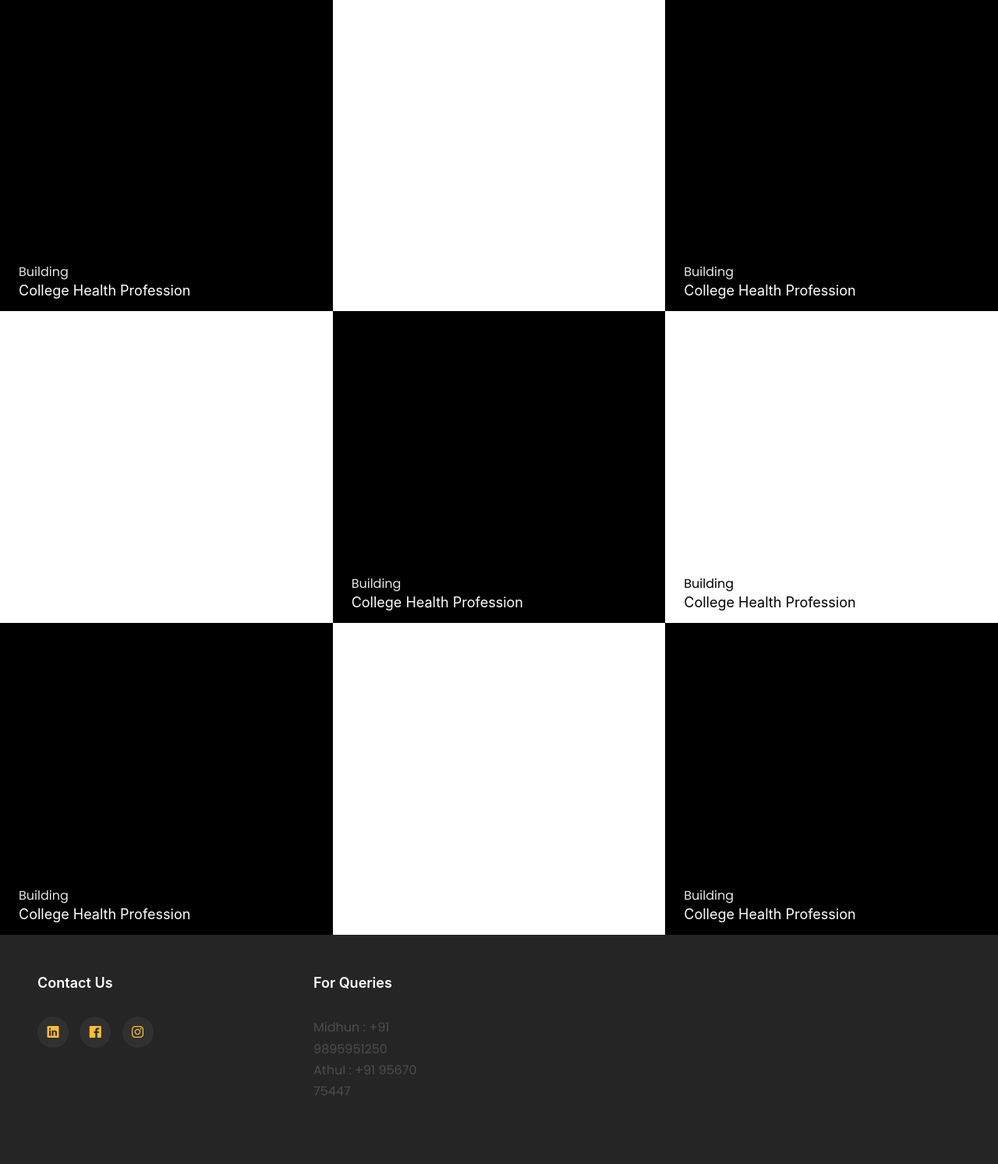
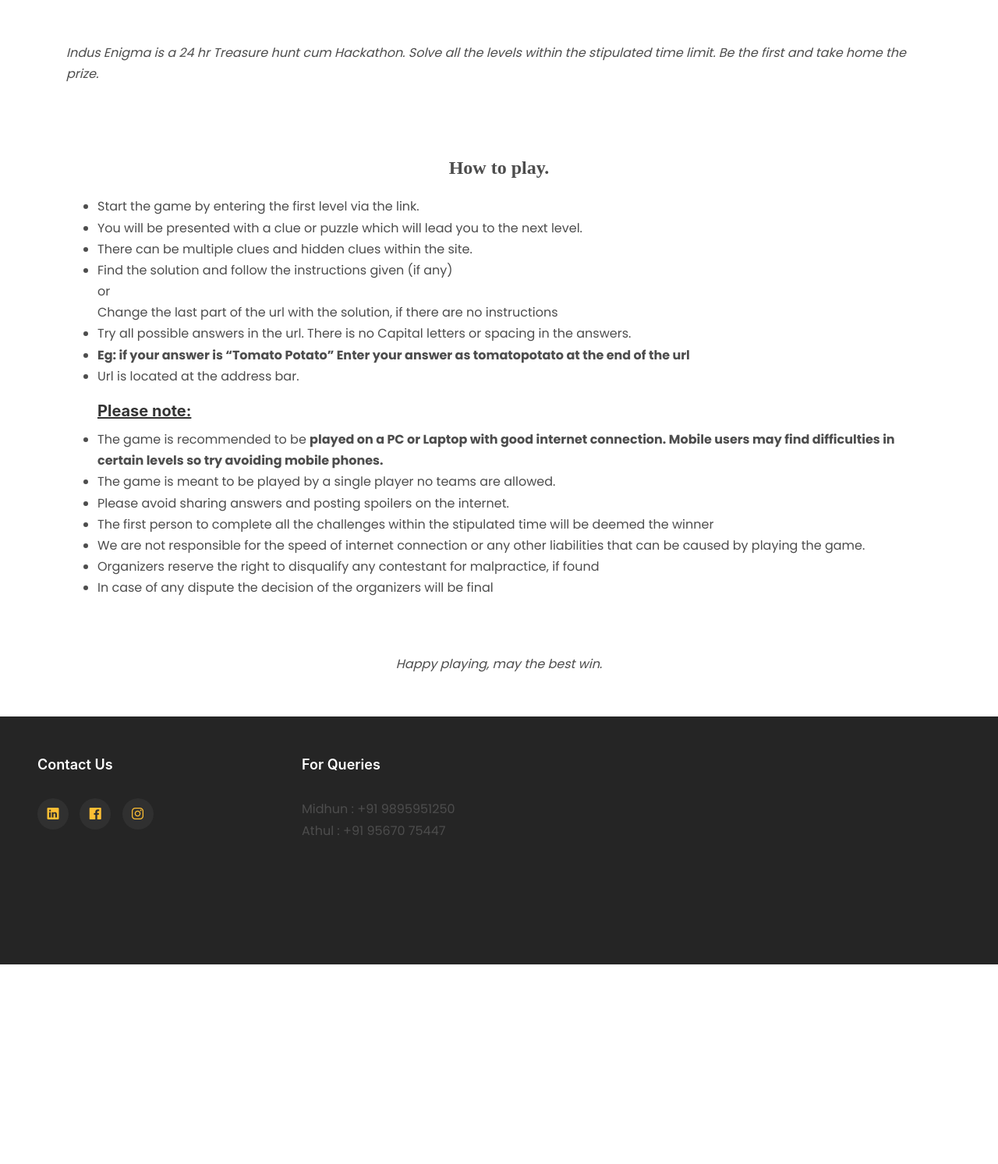
Before and after one commit to abhinavms/iedigma-backend, a Django app: page /rules in a window 1280 px wide. Shown: the part 557-2050 px from the top of the page at 78% size. After the commit the page ends 1794 px from the top, so only its background shows below. Run offline with Django 3.2, Linux system fonts and the light colour scheme; some libraries are stand-ins or nearby versions; some web fonts are replaced.

Commit message:
Fixed UI Bugs

```diff
--- a/templates/about.html
+++ b/templates/about.html
@@ -60,7 +60,7 @@
     </nav></div>
     <!-- END nav -->
 
-        <section class="hero-wrap hero-wrap-2" style="background-image: url('images/bg_4.png');" data-stellar-background-ratio="0.5">
+        <section class="hero-wrap hero-wrap-2" style="background-image: url('{% static "images/bg_4.png" %}');" data-stellar-background-ratio="0.5">
       <div class="overlay"></div>
       <div class="container">
         <div class="row no-gutters slider-text align-items-end">
@@ -143,7 +143,7 @@ Complete them all
 								<div class="row justify-content-center">
 									<div class="col-md-12 col-lg-10">
 										<div class="row">
-											<div class="col-md-4 mb-md-0 mb-4">
+											<div class=" ">
 												<h2 class="footer-heading">For Queries</h2>
 												<ul class="list-unstyled">
 						              <li>Midhun : +91 9895951250</li>
--- a/templates/round.html
+++ b/templates/round.html
@@ -112,7 +112,7 @@
 								<div class="row justify-content-center">
 									<div class="col-md-12 col-lg-10">
 										<div class="row">
-											<div class="col-md-4 mb-md-0 mb-4">
+											<div class="">
 												<h2 class="footer-heading">For Queries</h2>
 												<ul class="list-unstyled">
 						              <li>Midhun : +91 9895951250</li>
--- a/templates/rules.html
+++ b/templates/rules.html
@@ -41,7 +41,7 @@
       </div>
 		</header>
 
-    <div>
+     <div>
 		 <nav class="navbar navbar-expand-lg navbar-dark ftco_navbar bg-dark ftco-navbar-light" id="ftco-navbar">
       <div class="container">
 
@@ -51,154 +51,83 @@
         <div class="collapse navbar-collapse" id="ftco-nav">
           <ul class="navbar-nav mr-auto">
             <li class="nav-item active"><a href=""></a></li>
-            <li class="nav-item"><a href="l" ></a></li>
-            <li class="nav-item"><a href=""></a></li>
-            <li class="nav-item"><a href="index.html" class="nav-link">Home</a></li>
-            <li class="nav-item"><a href="about.html" class="nav-link">About</a></li>
-            <li class="nav-item"><a href="rules.html" class="nav-link">Rules</a></li>
+            <li class="nav-item"><a href="{% url 'home' %}" class="nav-link">Home</a></li>
+            <li class="nav-item"><a href="{% url 'about' %}" class="nav-link">About</a></li>
+            <li class="nav-item"><a href="{% url 'rules' %}" class="nav-link">Rules</a></li>
           </ul>
         </div>
       </div>
     </nav></div>
     <!-- END nav -->
 
-    <section class="hero-wrap hero-wrap-2" style="background-image: url('images/bg_3.jpg');" data-stellar-background-ratio="0.5">
+    <section class="hero-wrap hero-wrap-2" style="background-image: url({% static "images/bg_3.png" %});" data-stellar-background-ratio="0.5">
       <div class="overlay"></div>
       <div class="container">
         <div class="row no-gutters slider-text align-items-end">
           <div class="col-md-9 ftco-animate pb-5">
-          	<p class="breadcrumbs mb-2"><span class="mr-2"><a href="index.html">Home <i class="ion-ios-arrow-forward"></i></a></span> <span>Rules<i class="ion-ios-arrow-forward"></i></span></p>
+          	<p class="breadcrumbs mb-2"><span class="mr-2"><a href="{% url 'home' %}">Home <i class="ion-ios-arrow-forward"></i></a></span> <span>Rules<i class="ion-ios-arrow-forward"></i></span></p>
             <h1 class="mb-0 bread">RULES</h1>
           </div>
         </div>
       </div>
     </section>
+    <br><br>
 
-    <section class="ftco-section ftco-no-pt ftco-no-pb">
-		  <div class="container-fluid px-md-0">
-        <div class="row no-gutters">
-          <div class="col-md-4 ftco-animate">
-            <div class="work img d-flex align-items-end" style="background-image: url(images/work-1.jpg);">
-            	<a href="images/work-1.jpg" class="icon image-popup d-flex justify-content-center align-items-center">
-	    					<span class="icon-expand"></span>
-	    				</a>
-            	<div class="desc w-100 px-4">
-	              <div class="text w-100 mb-3">
-	              	<span>Building</span>
-	              	<h2><a href="work-single.html">College Health Profession</a></h2>
-	              </div>
-              </div>
-            </div>
-          </div>
-          <div class="col-md-4 ftco-animate">
-            <div class="work img d-flex align-items-end" style="background-image: url(images/work-2.jpg);">
-            	<a href="images/work-2.jpg" class="icon image-popup d-flex justify-content-center align-items-center">
-	    					<span class="icon-expand"></span>
-	    				</a>
-            	<div class="desc w-100 px-4">
-	              <div class="text w-100 mb-3">
-	              	<span>Building</span>
-	              	<h2><a href="work-single.html">College Health Profession</a></h2>
-	              </div>
-              </div>
-            </div>
-          </div>
-          <div class="col-md-4 ftco-animate">
-            <div class="work img d-flex align-items-end" style="background-image: url(images/work-1.jpg);">
-            	<a href="images/work-3.jpg" class="icon image-popup d-flex justify-content-center align-items-center">
-	    					<span class="icon-expand"></span>
-	    				</a>
-            	<div class="desc w-100 px-4">
-	              <div class="text w-100 mb-3">
-	              	<span>Building</span>
-	              	<h2><a href="work-single.html">College Health Profession</a></h2>
-	              </div>
-              </div>
-            </div>
-          </div>
+    <div class="container">
 
-          <div class="col-md-4 ftco-animate">
-            <div class="work img d-flex align-items-end" style="background-image: url(images/work-2.jpg);">
-            	<a href="images/work-4.jpg" class="icon image-popup d-flex justify-content-center align-items-center">
-	    					<span class="icon-expand"></span>
-	    				</a>
-            	<div class="desc w-100 px-4">
-	              <div class="text w-100 mb-3">
-	              	<span>Building</span>
-	              	<h2><a href="work-single.html">College Health Profession</a></h2>
-	              </div>
-              </div>
-            </div>
-          </div>
-          <div class="col-md-4 ftco-animate">
-            <div class="work img d-flex align-items-end" style="background-image: url(images/work-1.jpg);">
-            	<a href="images/work-5.jpg" class="icon image-popup d-flex justify-content-center align-items-center">
-	    					<span class="icon-expand"></span>
-	    				</a>
-            	<div class="desc w-100 px-4">
-	              <div class="text w-100 mb-3">
-	              	<span>Building</span>
-	              	<h2><a href="work-single.html">College Health Profession</a></h2>
-	              </div>
-              </div>
-            </div>
-          </div>
-          <div class="col-md-4 ftco-animate">
-            <div class="work img d-flex align-items-end" style="background-image: url(images/work-2.jpg);">
-            	<a href="images/work-6.jpg" class="icon image-popup d-flex justify-content-center align-items-center">
-	    					<span class="icon-expand"></span>
-	    				</a>
-            	<div class="desc w-100 px-4">
-	              <div class="text w-100 mb-3">
-	              	<span><font color="black">Building</font></span>
-	              	<h2><font color="black">College Health Profession</font></a></h2>
-	              </div>
-              </div>
-            </div>
-          </div>
 
-          <div class="col-md-4 ftco-animate">
-            <div class="work img d-flex align-items-end" style="background-image: url(images/work-1.jpg);">
-            	<a href="images/work-7.jpg" class="icon image-popup d-flex justify-content-center align-items-center">
-	    					<span class="icon-expand"></span>
-	    				</a>
-            	<div class="desc w-100 px-4">
-	              <div class="text w-100 mb-3">
-	              	<span>Building</span>
-	              	<h2><a href="work-single.html">College Health Profession</a></h2>
-	              </div>
-              </div>
-            </div>
-          </div>
-          <div class="col-md-4 ftco-animate">
-            <div class="work img d-flex align-items-end" style="background-image: url(images/work-2.jpg);">
-            	<a href="images/work-8.jpg" class="icon image-popup d-flex justify-content-center align-items-center">
-	    					<span class="icon-expand"></span>
-	    				</a>
-            	<div class="desc w-100 px-4">
-	              <div class="text w-100 mb-3">
-	              	<span>Building</span>
-	              	<h2><a href="work-single.html">College Health Profession</a></h2>
-	              </div>
-              </div>
-            </div>
-          </div>
-          <div class="col-md-4 ftco-animate">
-            <div class="work img d-flex align-items-end" style="background-image: url(images/work-1.jpg);">
-            	<a href="images/work-9.jpg" class="icon image-popup d-flex justify-content-center align-items-center">
-	    					<span class="icon-expand"></span>
-	    				</a>
-            	<div class="desc w-100 px-4">
-	              <div class="text w-100 mb-3">
-	              	<span>Building</span>
-	              	<h2><a href="work-single.html">College Health Profession</a></h2>
-	              </div>
-              </div>
-            </div>
-          </div>
-        </div>
-      </div>
-		</section>
+
+
+    	<p><i>Indus Enigma is a 24 hr Treasure hunt cum Hackathon.
+Solve all the levels within the stipulated time limit.
+Be the first and take home the prize.</i></p>
+
+<br><br>
+<p>
+<center>
+<font face="Algerian" size="5"><b>How to play.</b></font></p></center>
+<ul type="button">
+
+<li>Start the game by entering the first level via the link.</li>
+
+<li>You will be presented with a clue or puzzle which will lead you to the next level.</li>
+
+<li>There can be multiple clues and hidden clues within the site.</li>
+
+<li>Find the solution and follow the instructions given (if any)</li>
+
+or <br>
+
+  Change the last part of the url with the solution, if there are no instructions
+
+<li>Try all possible answers in the url. There is no Capital letters or spacing in the answers.</li>
+
+<li><b>Eg: if your answer is “Tomato Potato” Enter your answer as tomatopotato at the end of the url</b></li>
+
+<li>Url is located at the address bar.</li>
+</ul>
+
+<ul type="box">
+<h5><b><u>Please note:</u></b></h5>
+
+<li>The game is recommended to be <b> played on a PC or Laptop with good internet connection. Mobile users may find difficulties in certain levels so try avoiding mobile phones.</b></li>
+
+<li>The game is meant to be played by a single player no teams are allowed.</li>
+
+<li>Please avoid sharing answers and posting spoilers on the internet.</li>
+
+<li>The first person to complete all the challenges within the stipulated time will be deemed the winner</li>
+
+<li>We are not responsible for the speed of internet connection or any other liabilities that can be caused by playing the game.</li>
+
+<li>Organizers reserve the right to disqualify any contestant for malpractice, if found</li>
+
+<li>In case of any dispute the decision of the organizers will be final</li></ul><br><br>
+<center>
+<i>Happy playing, may the best win.</i></center>
+<br> <br>
+
+    </div>
 
      <footer class="footer">
 			<div class="container-fluid px-lg-5">
@@ -218,7 +147,7 @@
 								<div class="row justify-content-center">
 									<div class="col-md-12 col-lg-10">
 										<div class="row">
-											<div class="col-md-4 mb-md-0 mb-4">
+											<div class="">
 												<h2 class="footer-heading">For Queries</h2>
 												<ul class="list-unstyled">
 						              <li>Midhun : +91 9895951250</li>
@@ -257,6 +186,7 @@
 		</footer>
 
 
+
   <!-- loader -->
   <div id="ftco-loader" class="show fullscreen"><svg class="circular" width="48px" height="48px"><circle class="path-bg" cx="24" cy="24" r="22" fill="none" stroke-width="4" stroke="#eeeeee"/><circle class="path" cx="24" cy="24" r="22" fill="none" stroke-width="4" stroke-miterlimit="10" stroke="#F96D00"/></svg></div>
 
```
Also changed, not shown: templates/index.html (+27 -24 lines), static/images/bg_3.png (added), static/images/bg_4.png (added).
